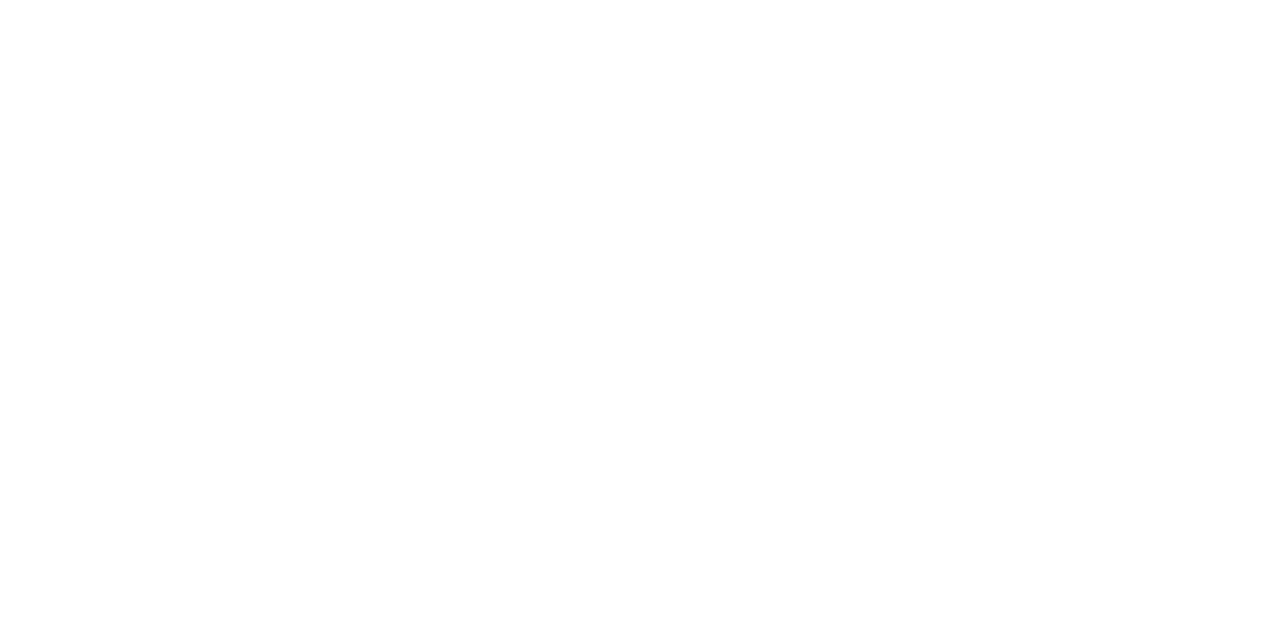
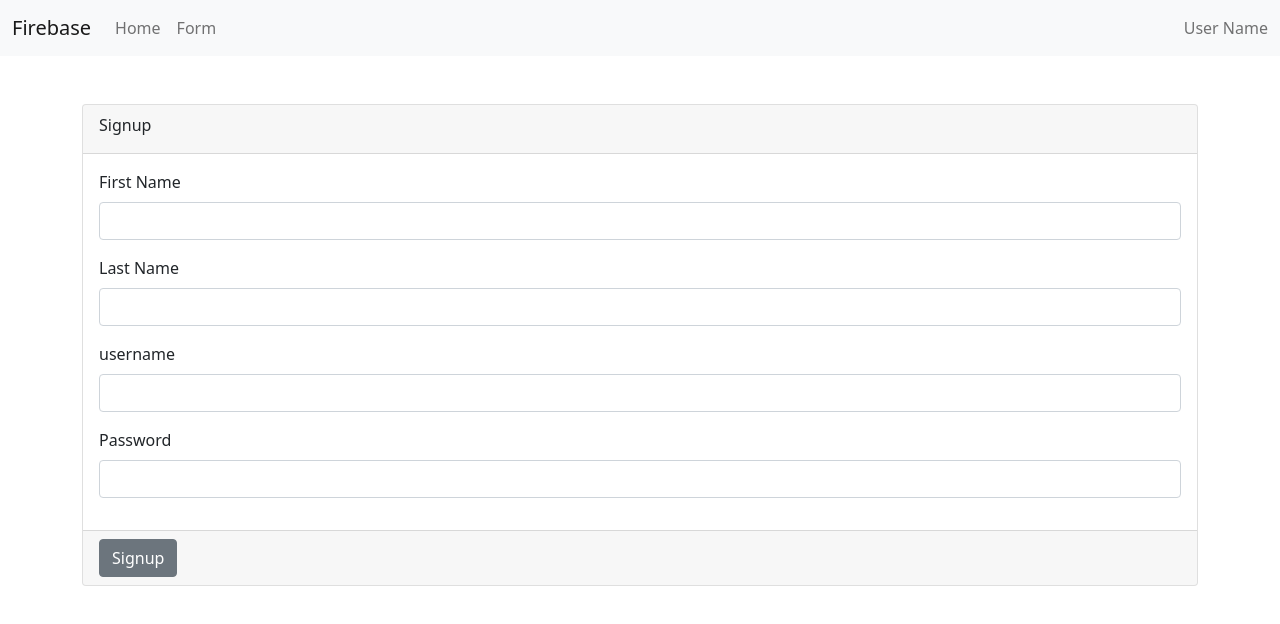
Before and after one commit to jsidd06/Cloud_Project, a React (Create React App) app in the folder fronted/: page /auth/register in a window 1280 px wide. Before the commit this address had no page. Shown: the top 624 px of the page. Built offline with nearby package versions, Linux system fonts and the light colour scheme.

Commit message:
add the navigation and login and register a or make a firebase file

```diff
--- a/fronted/package.json
+++ b/fronted/package.json
@@ -13,6 +13,7 @@
     "@testing-library/react": "^12.1.2",
     "@testing-library/user-event": "^13.5.0",
     "bootstrap": "^5.1.3",
+    "firebase": "^9.6.4",
     "react": "^17.0.2",
     "react-bootstrap": "^2.1.1",
     "react-dom": "^17.0.2",
--- a/fronted/src/App.jsx
+++ b/fronted/src/App.jsx
@@ -1,8 +1,10 @@
-import React from "react";
-import { BrowserRouter, Route, Routes } from "react-router-dom";
-import Home from "./views/Home/Home";
-import FormPage from "./views/Form/FormPage";
-import FormTable from "./views/Form/FormTable";
+import React from 'react'
+import { BrowserRouter, Route, Routes } from 'react-router-dom'
+import Home from './views/Home/Home'
+import FormPage from './views/Form/FormPage'
+import FormTable from './views/Form/FormTable'
+import Login from './views/Auth/Login'
+import Signup from './views/Auth/Signup'
 
 function App() {
   return (
@@ -11,9 +13,11 @@
         <Route path="/" element={<Home />} />
         <Route path="/form" element={<FormPage />} />
         <Route path="/formtable" element={<FormTable />} />
+        <Route path="/auth/login" element={<Login />} />
+        <Route path="/auth/register" element={<Signup />} />
       </Routes>
     </BrowserRouter>
-  );
+  )
 }
 
-export default App;
+export default App
--- /dev/null
+++ b/fronted/src/Components/data/Header.js
@@ -0,0 +1,41 @@
+import React, { Fragment } from 'react'
+import {
+  Navbar,
+  NavbarBrand,
+  NavbarToggler,
+  Collapse,
+  Nav,
+  NavItem,
+  NavLink,
+  UncontrolledDropdown,
+  DropdownItem,
+  DropdownToggle,
+  DropdownMenu,
+  NavbarText,
+} from 'reactstrap'
+
+function Header() {
+  return (
+    <Fragment>
+      <Navbar color="light" expand="md" light>
+        <NavbarBrand href="/">Firebase</NavbarBrand>
+        <NavbarToggler onClick={function noRefCheck() {}} />
+        <Collapse navbar>
+          <Nav className="me-auto" navbar>
+            <NavItem>
+              <NavLink href="/">Home</NavLink>
+            </NavItem>
+            <NavItem>
+              <NavLink href="https://github.com/reactstrap/reactstrap">
+                Form
+              </NavLink>
+            </NavItem>
+          </Nav>
+          <NavbarText>User Name</NavbarText>
+        </Collapse>
+      </Navbar>
+    </Fragment>
+  )
+}
+
+export default Header
--- /dev/null
+++ b/fronted/src/Components/data/Layout.js
@@ -0,0 +1,16 @@
+import React, { Fragment } from 'react'
+import { Container } from 'reactstrap'
+import Header from '../../Components/data/Header'
+
+function Layout({ children, ...rest }) {
+  return (
+    <Fragment>
+      <Header />
+      <Container {...rest} className="mt-5">
+        {children}
+      </Container>
+    </Fragment>
+  )
+}
+
+export default Layout
--- /dev/null
+++ b/fronted/src/views/Auth/Login.js
@@ -0,0 +1,43 @@
+import React from 'react'
+import {
+  Card,
+  CardHeader,
+  CardTitle,
+  CardBody,
+  CardFooter,
+  Input,
+  Form,
+  FormGroup,
+  Button,
+  Label,
+} from 'reactstrap'
+import Layout from '../../Components/data/Layout'
+
+function Login() {
+  return (
+    <Layout>
+      <Card>
+        <CardHeader>
+          <CardTitle>Signup</CardTitle>
+        </CardHeader>
+        <Form>
+          <CardBody>
+            <FormGroup>
+              <Label>Username</Label>
+              <Input type="username" />
+            </FormGroup>
+            <FormGroup>
+              <Label>Password</Label>
+              <Input type="password" />
+            </FormGroup>
+          </CardBody>
+          <CardFooter>
+            <Button>Login</Button>
+          </CardFooter>
+        </Form>
+      </Card>
+    </Layout>
+  )
+}
+
+export default Login
--- /dev/null
+++ b/fronted/src/views/Auth/Signup.js
@@ -0,0 +1,51 @@
+import React from 'react'
+import {
+  Card,
+  CardHeader,
+  CardTitle,
+  CardBody,
+  CardFooter,
+  Input,
+  Form,
+  FormGroup,
+  Button,
+  Label,
+} from 'reactstrap'
+import Layout from '../../Components/data/Layout'
+
+function Signup() {
+  return (
+    <Layout>
+      <Card>
+        <CardHeader>
+          <CardTitle>Signup</CardTitle>
+        </CardHeader>
+        <Form>
+          <CardBody>
+            <FormGroup>
+              <Label>First Name</Label>
+              <Input type="text" />
+            </FormGroup>
+            <FormGroup>
+              <Label>Last Name</Label>
+              <Input type="text" />
+            </FormGroup>
+            <FormGroup>
+              <Label>username</Label>
+              <Input type="username" />
+            </FormGroup>
+            <FormGroup>
+              <Label>Password</Label>
+              <Input type="password" />
+            </FormGroup>
+          </CardBody>
+          <CardFooter>
+            <Button>Signup</Button>
+          </CardFooter>
+        </Form>
+      </Card>
+    </Layout>
+  )
+}
+
+export default Signup
```
Also changed, not shown: fronted/src/configs/firebase.js (added, +21 -0 lines), 1 other file (tests, documents, lock files or other folders).
